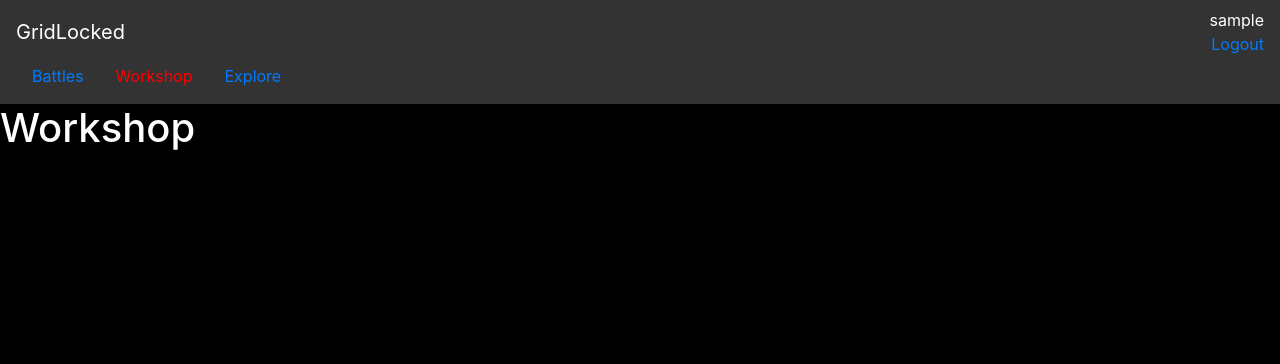
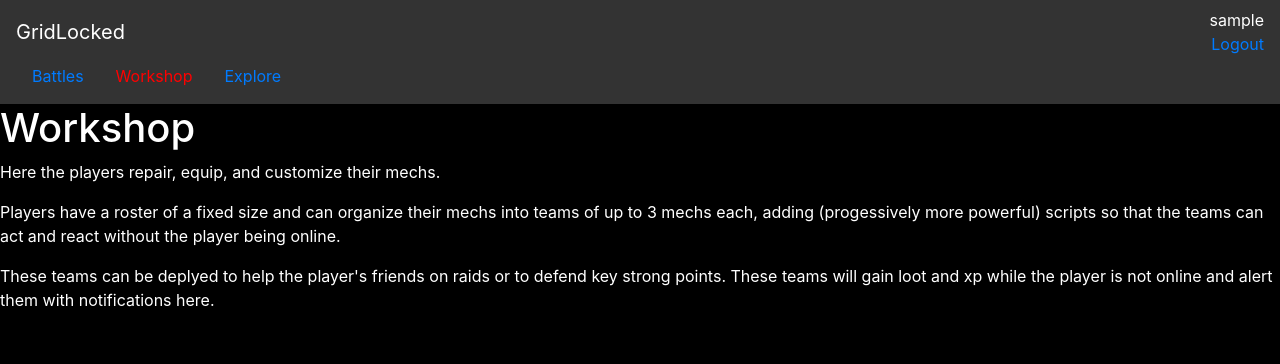
Before and after one commit to ANDYDEARING/gridlocked, a Django app: page /workshop/ in a window 1280 px wide. Shown: the top 364 px of the page. Run offline with Django 3.2, Linux system fonts and the light colour scheme; the visitor is signed in with stand-in values (Sample User, id 1); some libraries are stand-ins or nearby versions.

Commit message:
added workshop notes

```diff
--- a/templates/explore.html
+++ b/templates/explore.html
@@ -2,5 +2,5 @@
 {% block content %}
     <h1>Explore</h1>
     <p>Here the player explores the map, finding procedurally generated equipment and facing procedurally generated "Freelancers."</p>
-    <p>Freelancers can be captured by GridLocking them: surrounding them on all 4 sides and surviving for a full turn cycle. In practice, this is best done by destroying the remaining mechs and targeting the lone survivor for capture and ultimate recruitment.</p>
+    <p>Freelancers can be captured by GridLocking them: surrounding them on all 4 sides and keeping the surrounding mechs operational for a full turn cycle. In practice, this is best done by destroying the remaining mechs and targeting the lone survivor for capture and ultimate recruitment.</p>
 {% endblock %}
--- a/templates/workshop.html
+++ b/templates/workshop.html
@@ -1,4 +1,7 @@
 {% extends "base.html" %}
 {% block content %}
     <h1>Workshop</h1>
+    <p>Here the players repair, equip, and customize their mechs.</p>
+    <p>Players have a roster of a fixed size and can organize their mechs into teams of up to 3 mechs each, adding (progessively more powerful) scripts so that the teams can act and react without the player being online.</p>
+    <p>These teams can be deplyed to help the player's friends on raids or to defend key strong points. These teams will gain loot and xp while the player is not online and alert them with notifications here.</p>
 {% endblock %}
```
